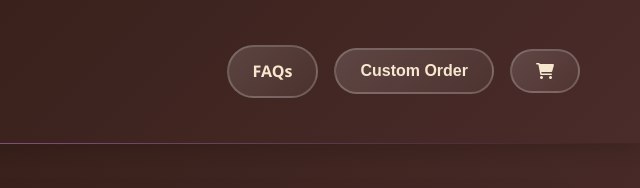
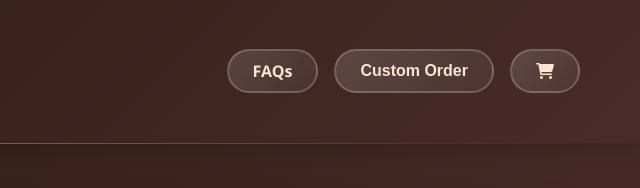
Before and after one commit to omemarizvi/crafted-by-crochet-website, a website: page index.html in a window 1280 px wide. Shown: the top 188 px of the page, 640-1280 px from the left. Drawn offline with nearby package versions, Linux system fonts and the light colour scheme.

Commit message:
Fix FAQs button height: Add explicit line-height and margin controls for consistent button heights

```diff
--- a/css/style.css
+++ b/css/style.css
@@ -127,6 +127,8 @@ body {
     transition: all 0.3s cubic-bezier(0.4, 0, 0.2, 1);
     font-weight: 600;
     font-size: 1rem;
+    line-height: 1;
+    margin: 0;
     backdrop-filter: blur(10px);
     position: relative;
     overflow: hidden;
@@ -1182,6 +1184,7 @@ to {
     justify-content: center;
     transition: all 0.3s ease;
     text-align: center;
+    line-height: 1;
 }
 
 .btn-primary {
@@ -1204,6 +1207,8 @@ to {
     display: inline-flex;
     align-items: center;
     justify-content: center;
+    margin: 0;
+    line-height: 1;
 }
 
 .btn-secondary:hover {
```
Also changed, not shown: images/products/roses-bouquet.jpg (added), 1 other file.
